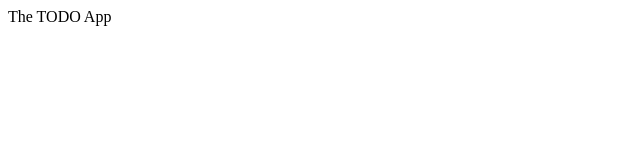
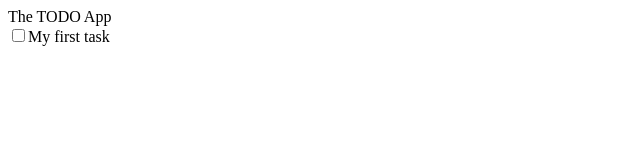
Before and after one commit to gustavomarsan/to-do-list, a React (Create React App) app in the folder frontend/: page / in a window 1280 px wide. Shown: the top 160 px of the page, without its empty margins (0-640 px from the left). Built offline with nearby package versions, Linux system fonts and the light colour scheme.

Commit message:
Create task object

```diff
--- a/frontend/src/App.js
+++ b/frontend/src/App.js
@@ -1,10 +1,11 @@
-
+import Task from "./Task";
 function App() {
   return (
     <div>
       <header>
         The TODO App
       </header>
+      <Task task={{ title: "My first task", done: false }} />
     </div>
   );
 }
--- /dev/null
+++ b/frontend/src/Task.js
@@ -0,0 +1,10 @@
+function Task({ task }) {
+    return (
+        <div>
+            <input id={`task-${task.id}`} type="checkbox" checked={task.done} />
+            <label for={`task-${task.id}`}>{task.title}</label>
+        </div>
+    )
+}
+
+export default Task;
```
